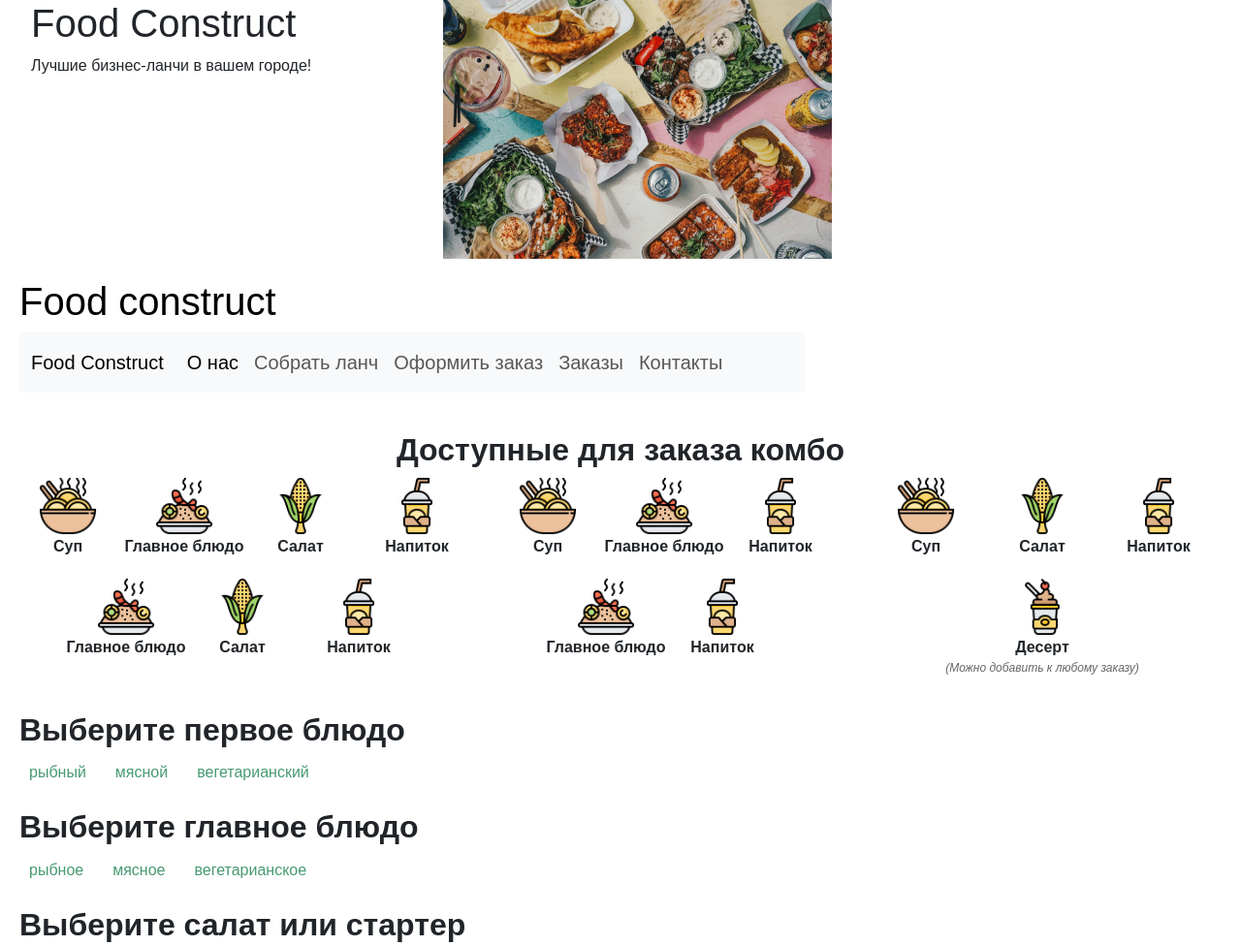
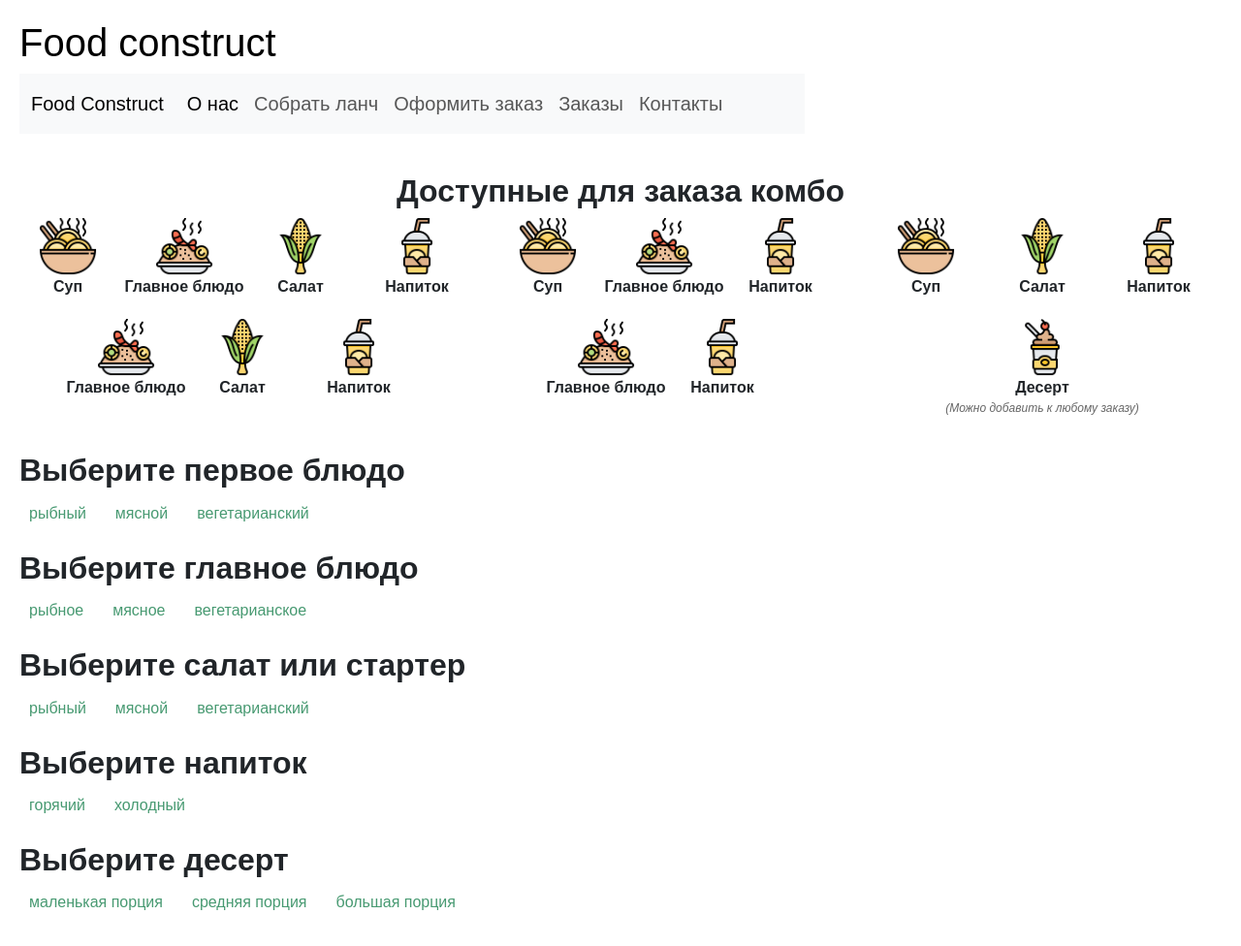
Before and after one commit to AbduazizM/web, a plain HTML site: page lunch.html in a window 1280 px wide. Shown: the top 976 px of the page at 97% size. Drawn offline with nearby package versions, Linux system fonts and the light colour scheme; no server answers; a web font is replaced by a local one.

Commit message:
Update lunch.html

```diff
--- a/lunch.html
+++ b/lunch.html
@@ -16,18 +16,7 @@
         <link rel="stylesheet" href="lunchstyles.css">
     </head>
     <body>
-	<div class="container">
-    <div class="row">
-        <div class="col-md-6">
-            <h1>Food Construct</h1>
-            <p>Лучшие бизнес-ланчи в вашем городе!</p>
-        </div>
-        <div class="col-md-6">
-            <img src="lunch.jpg" class="img-fluid" alt="Hero Image">
-        </div>
-    </div>
-</div>
-        <header>
+	<header>
             <h1 id="Title"> Food construct </h1>
            <nav class="navbar navbar-expand-lg navbar-light bg-light">
     <div class="container-fluid">
```
